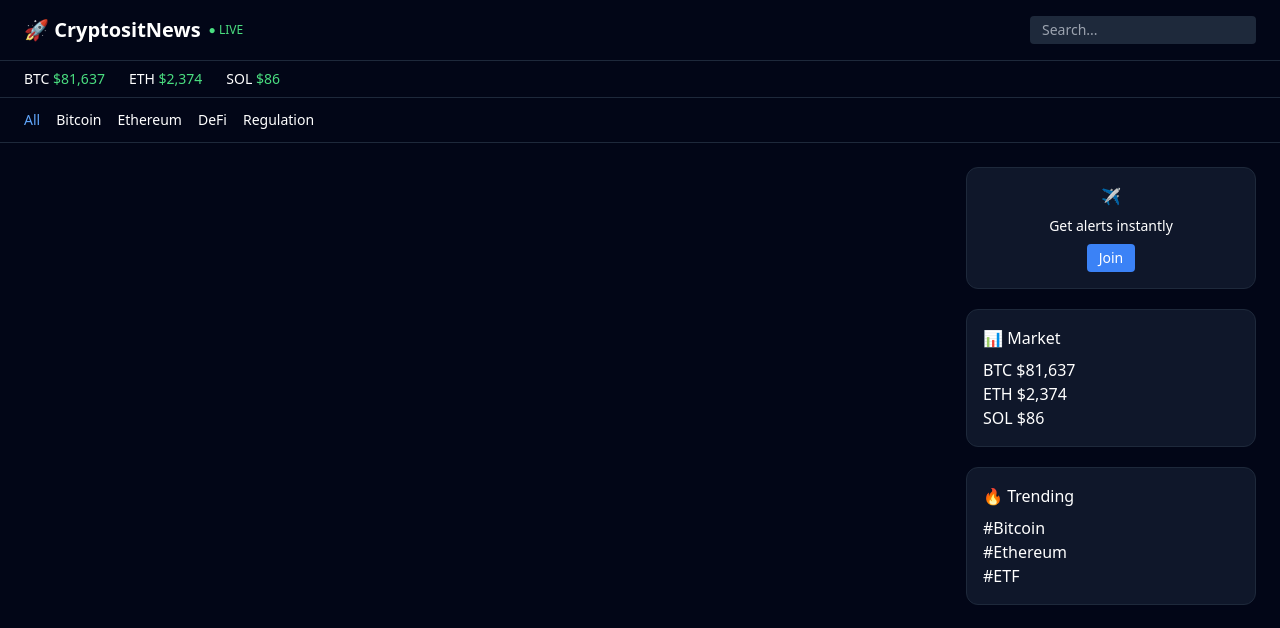
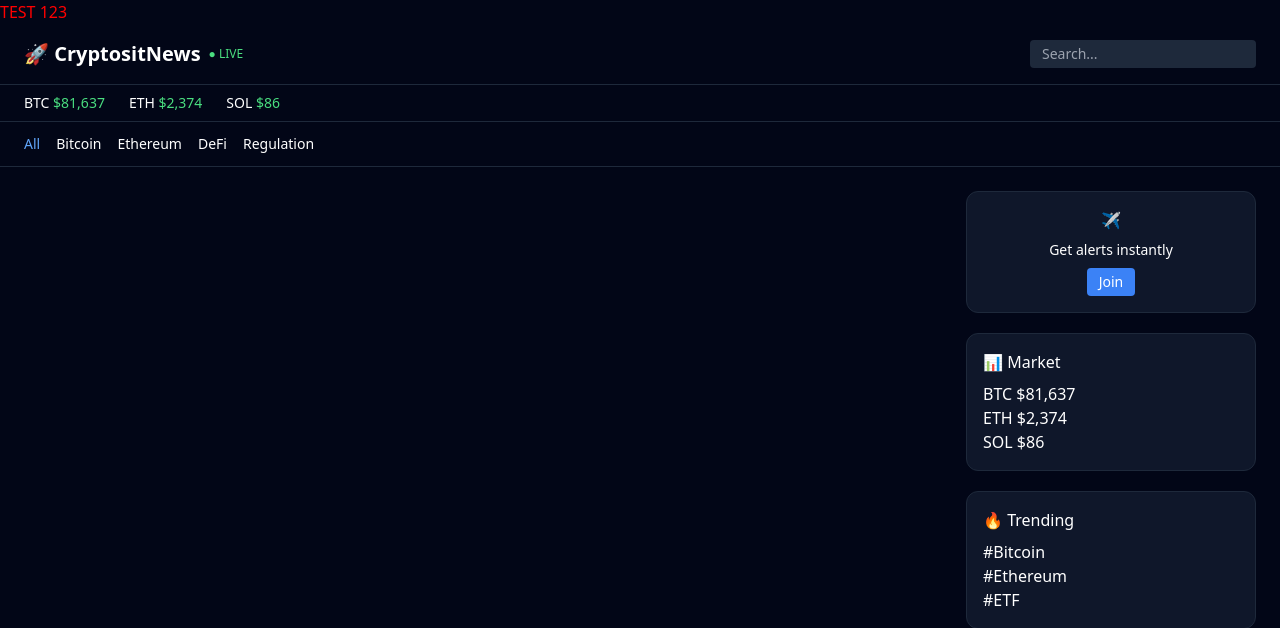
Before and after one commit to hbictach/cryp, a Flask app: template templates/index.html in a window 1280 px wide. Shown: the top 628 px of the page. Run offline with Flask 3, Linux system fonts and the light colour scheme; the template is opened without the code that fills it, so the values that code supplies are empty; some libraries are stand-ins or nearby versions.

Commit message:
Update index.html

```diff
--- a/templates/index.html
+++ b/templates/index.html
@@ -1,3 +1,4 @@
+<h1 style="color:red">TEST 123</h1>
 <!DOCTYPE html>
 <html>
 <head>
```
